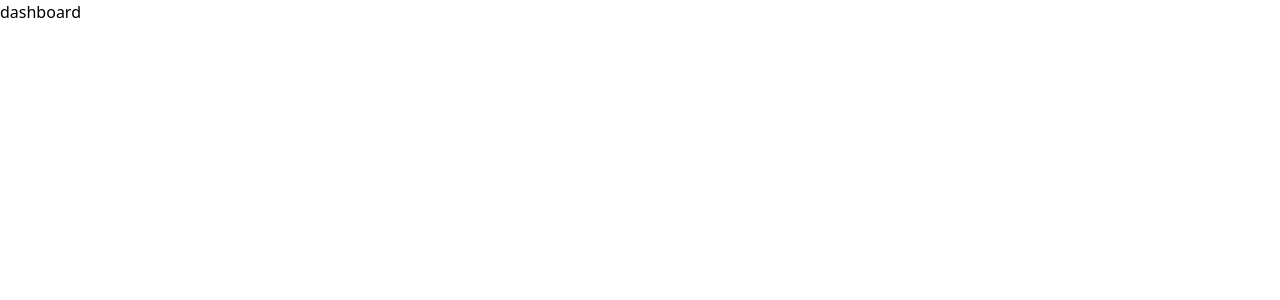
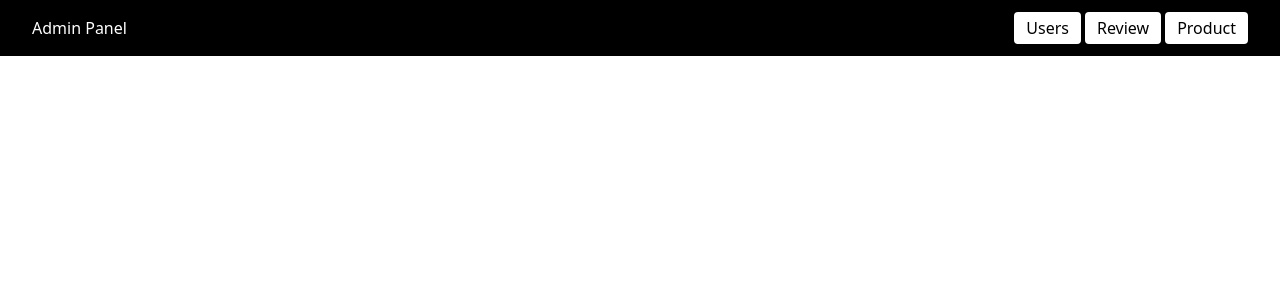
Before and after one commit to vinleeit/SOIL, a React (Vite) app in the folder admin-fe/: page / in a window 1280 px wide. Shown: the top 300 px of the page. Built offline with nearby package versions, Linux system fonts and the light colour scheme.

Commit message:
feat: add page structure for admin-fe

```diff
--- a/admin-fe/src/App.tsx
+++ b/admin-fe/src/App.tsx
@@ -1,8 +1,31 @@
-import { Outlet } from "react-router-dom";
+import { Link, Outlet } from "react-router-dom";
 
 export default function App() {
   return (
-    <div>
+    <div className="flex flex-col">
+      <div className="flex bg-black text-white px-8 py-3 items-center">
+        <Link to={"/"}>Admin Panel</Link>
+        <div className="flex-1 flex justify-end space-x-1">
+          <Link
+            to={"/users"}
+            className="bg-white rounded px-3 py-1 text-black hover:bg-blue-200"
+          >
+            Users
+          </Link>
+          <Link
+            to={"/reviews"}
+            className="bg-white rounded px-3 py-1 text-black hover:bg-blue-200"
+          >
+            Review
+          </Link>
+          <Link
+            to={"/products"}
+            className="bg-white rounded px-3 py-1 text-black hover:bg-blue-200"
+          >
+            Product
+          </Link>
+        </div>
+      </div>
       <Outlet />
     </div>
   );
--- /dev/null
+++ b/admin-fe/src/pages/Dashboard.tsx
@@ -0,0 +1,3 @@
+export default function Dashboard() {
+  return <div></div>;
+}
--- a/admin-fe/src/pages/Error.tsx
+++ b/admin-fe/src/pages/Error.tsx
@@ -0,0 +1,17 @@
+import { Link } from "react-router-dom";
+
+export default function Error() {
+  return (
+    <div className="min-h-screen w-full flex items-center justify-center">
+      <div className="bg-black text-white rounded-xl p-8">
+        <h1 className="text-3xl">Error</h1>
+        <p className="font-light">Unable to load the requested resource</p>
+        <div className="mt-3 flex justify-end w-full">
+          <Link to={"/"} className="bg-white rounded-lg px-4 py-2 text-black">
+            Go Home
+          </Link>
+        </div>
+      </div>
+    </div>
+  );
+}
--- a/admin-fe/src/pages/Products.tsx
+++ b/admin-fe/src/pages/Products.tsx
@@ -0,0 +1,3 @@
+export default function Products() {
+  return <div className="container">Products</div>;
+}
--- a/admin-fe/src/pages/Reviews.tsx
+++ b/admin-fe/src/pages/Reviews.tsx
@@ -0,0 +1,3 @@
+export default function Reviews() {
+  return <div className="container">Reviews</div>;
+}
--- a/admin-fe/src/pages/Users.tsx
+++ b/admin-fe/src/pages/Users.tsx
@@ -1,17 +1,3 @@
-import { Link } from "react-router-dom";
-
-export default function Error() {
-  return (
-    <div className="min-h-screen w-full flex items-center justify-center">
-      <div className="bg-black text-white rounded-xl p-8">
-        <h1 className="text-3xl">Error</h1>
-        <p className="font-light">Unable to load the requested resource</p>
-        <div className="mt-3 flex justify-end w-full">
-          <Link to={"/"} className="bg-white rounded-lg px-4 py-2 text-black">
-            Go Home
-          </Link>
-        </div>
-      </div>
-    </div>
-  );
+export default function Users() {
+  return <div className="container">Users</div>;
 }
```
Also changed, not shown: admin-fe/src/main.tsx (+9 -5 lines).
